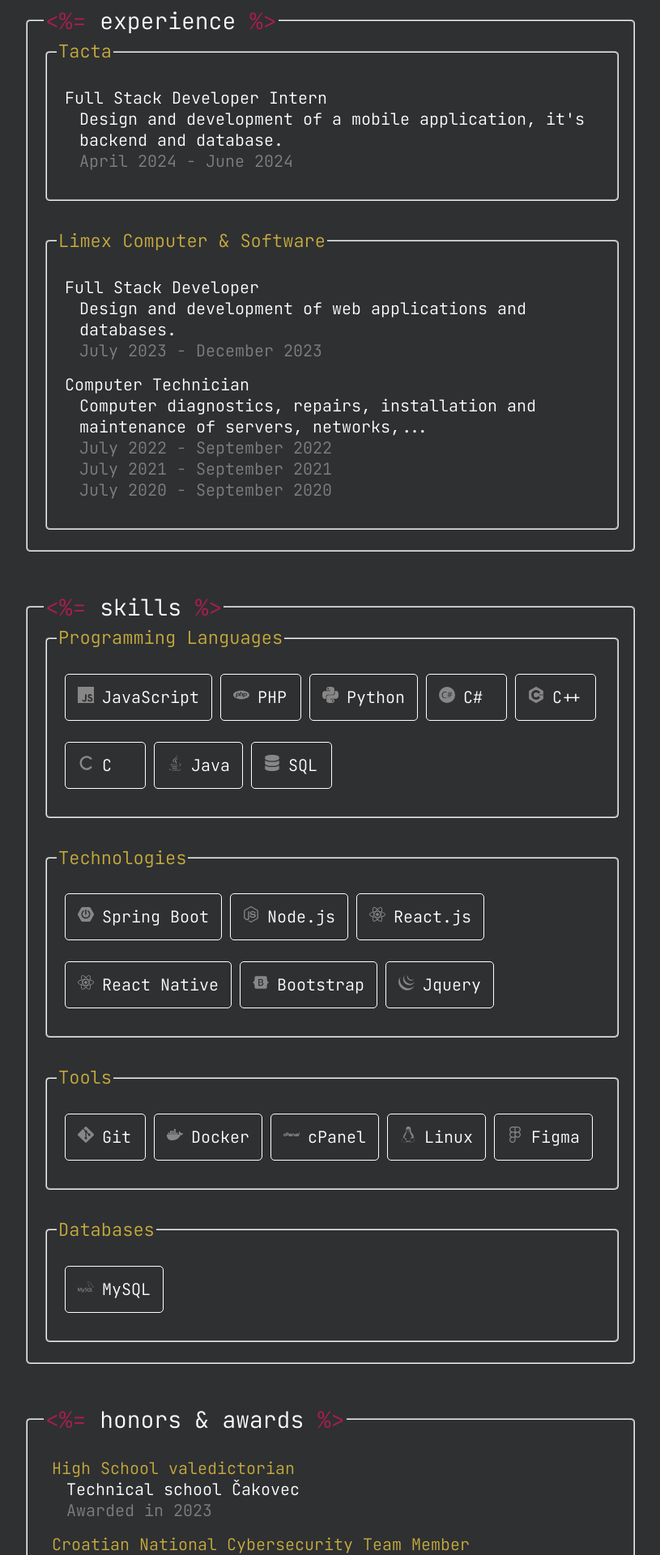
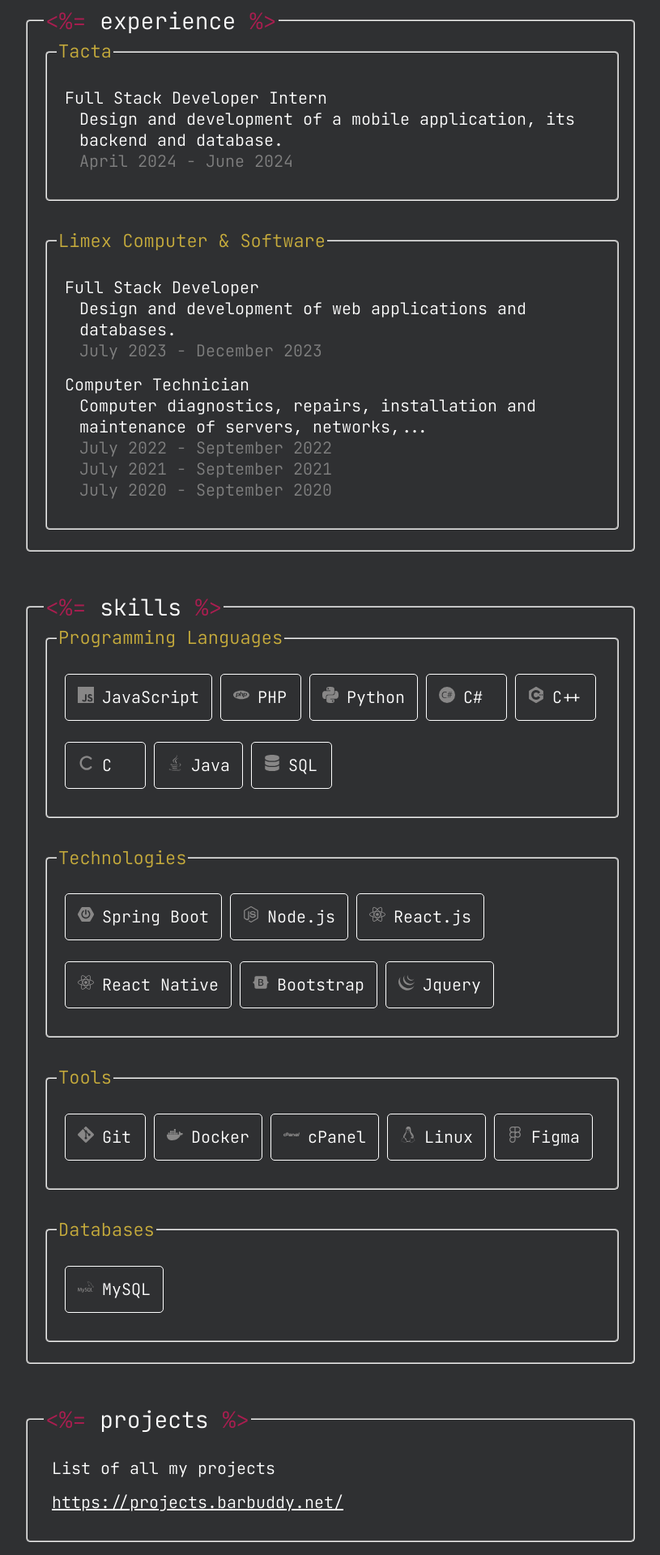
Before and after one commit to leostricak22/Resume, a React (Create React App) app: page / in a window 1280 px wide. Shown: the part 1120-3040 px from the top of the page at 81% size, without its empty margins (232-1047 px from the left). Built offline with nearby package versions, Linux system fonts and the light colour scheme.

Commit message:
feat: Add "project" section

```diff
--- a/src/SectionData.js
+++ b/src/SectionData.js
@@ -122,7 +122,7 @@
                 {
                     value: "Full Stack Developer Intern",
                     elaboration: [
-                        {value: "Design and development of a mobile application, it's backend and database.", style: "normal"},
+                        {value: "Design and development of a mobile application, its backend and database.", style: "normal"},
                         {value: "April 2024 - June 2024", style: "moreInfo"},
                     ]
                 }
@@ -289,11 +289,27 @@
     ]
 }
 
+const projectsSection = {
+    name: "projects",
+    title: "projects",
+    sectionFlex: "row",
+    list: [
+        {
+            value: "List of all my projects",
+        },
+        {
+            value: "https://projects.barbuddy.net/",
+            href: "https://projects.barbuddy.net/"
+        }
+    ]
+}
+
 const SectionData = [
     introductionSection,
     educationSection,
     experienceSection,
     skillsSection,
+    projectsSection,
     honorsAndAwardsSection
 ]
 
--- a/src/index.css
+++ b/src/index.css
@@ -237,7 +237,7 @@
   }
 
   a {
-    font-size: 14;
+    font-size: 14px;
   }
 
   ul li {
```
